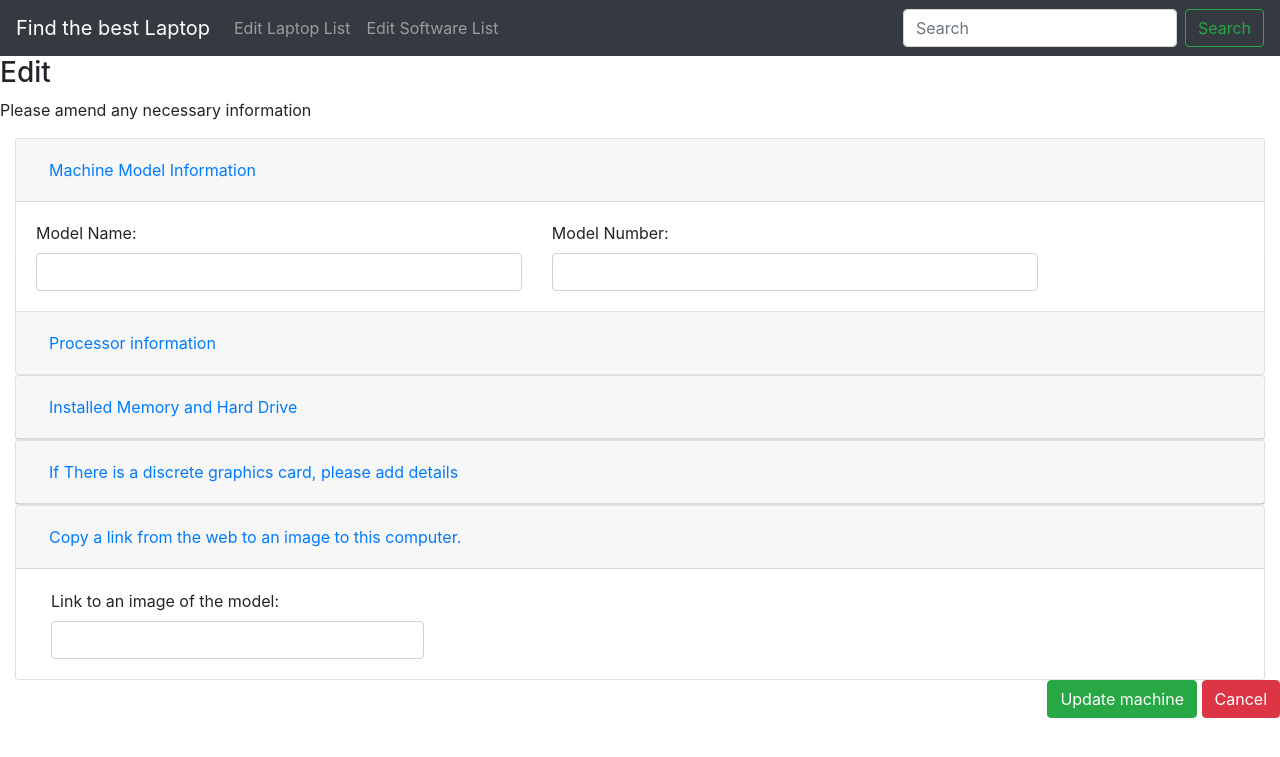
After one commit to Code-Institute-Submissions/requestMachine, a Flask app: template templates/updatelaptop.html in a window 1280 px wide. The commit adds this page. Shown: the top 757 px of the page. Run offline with Flask 2, Linux system fonts and the light colour scheme; the template is opened without the code that fills it, so the values that code supplies are empty; some libraries are stand-ins or nearby versions.

Commit message:
add editlaptop.html and route to it

```diff
--- a/app.py
+++ b/app.py
@@ -64,6 +64,28 @@ def insert_software():
     return redirect(url_for('get_softwares'))
 
 
+@app.route('/edit_laptop/<laptop_id>')
+def edit_laptop(laptop_id):
+    return render_template('updatelaptop.html', laptop_id)
+
+@app.route('/update_laptop/<laptop_id>', methods=["POST"])
+def update_laptop(laptop_id):
+    laptop_upd =  mongo.db.laptops.find_one({"_id": ObjectId(laptop_id)})
+    laptop_upd.update( {'_id': ObjectId(laptop_id)},
+    {
+        'model_name':request.form.get('model_number'),
+        'model_number':request.form.get('model_number'),
+        'proc_gen': request.form.get('proc_gen'),
+        'proc_cores': request.form.get('proc_cores'),
+        'proc_max':request.form.get('proc_max'),
+        'ram_size':request.form.get('ram_size'),
+        'hard_drive':request.form.get('hard_drive'),
+        'gpu_ram':request.form.get('gpu_ram'),
+        'img_source':request.form.get('img_source')
+    })
+    return redirect(url_for('edit_laptops'))
+
+
 if __name__ == '__main__':
     app.run(host=os.environ.get('IP', '0.0.0.0'),
             port=int(os.environ.get('PORT', '5000')),
--- a/templates/editlaptops.html
+++ b/templates/editlaptops.html
@@ -23,7 +23,7 @@
       </div>
       <div class="card-body">
         <div class="col-3 col-md-1 col-lg-1">
-            <button type="submit" class="btn btn-success" name="action" >Edit</button>
+            <button type="button" class="btn btn-warning" href="{{ url_for('edit_laptop', laptop_id=laptop._id)  }}">Edit</button>
         </div>
       </div>
 
--- /dev/null
+++ b/templates/updatelaptop.html
@@ -0,0 +1,143 @@
+{% extends 'base.html'%}
+
+{% block content %}
+<h3>Edit {{laptop.model_name}}</h3>
+<div class="wrapper" id="instructions">
+    <p>Please amend any necessary information</p>
+</div>
+<div class="container-fluid">
+    <form class="needs-validation" action="{{ url_for('update_laptop', laptop_id=laptop._id) }}" method="POST">
+        <div class="accordion" id="accordionExample">
+            <div class="card">
+                <div class="card-header" id="headingOne">
+                    <h5 class="mb-0">
+                        <button class="btn btn-link" type="button" data-toggle="collapse" data-target="#collapseOne"
+                            aria-expanded="true" aria-controls="collapseOne">
+                            Machine Model Information
+                        </button>
+                    </h5>
+                </div>
+
+                <div id="collapseOne" class="collapse show" aria-labelledby="headingOne"
+                    data-parent="#accordionExample">
+                    <div class="card-body">
+                        <div class="row">
+                            <div class="col-sm-12 col-md-6 col-lg-5">
+                                <label for="model_name">Model Name:</label>
+                                <input class="form-control" type="text" value="{{laptop.model_name}}" name="model_name" required>
+                            </div>
+                            <div class="col-sm-12 col-md-6 col-lg-5">
+                                <label for="model_number">Model Number:</label>
+                                <input class="form-control" type="text" value="{{laptop.model_number}}" name="model_number" required>
+                            </div>
+                        </div>
+                    </div>
+                </div>
+            </div>
+            <div class="card">
+                <div class="card-header" id="headingTwo">
+                    <h5 class="mb-0">
+                        <button class="btn btn-link collapsed" type="button" data-toggle="collapse"
+                            data-target="#collapseTwo" aria-expanded="false" aria-controls="collapseTwo">
+                            Processor information
+                        </button>
+                    </h5>
+                </div>
+                <div id="collapseTwo" class="collapse" aria-labelledby="headingTwo" data-parent="#accordionExample">
+                    <div class="card-body">
+                            <div class="col-12 col-md-2 col-lg-2">
+                                <label for="proc_gen">Generation:</label>
+                                <input class="form-control" type="number" value="{{laptop.proc_gen}}" name="proc_gen" required>
+                            </div>
+
+                            <div class="col-12 col-md-2 col-lg-2">
+                                <label for="proc_cores">Processor cores:</label>
+                                <input class="form-control" type="number" value="{{laptop.proc_cores}}" name="proc_cores" required>
+                            </div>
+
+                            <div class="col-12 col-md-2 col-lg-2">
+                                <label for="proc_max">Max frequency:</label>
+                                <input class="form-control" type="number" step="0.1" value="{{laptop.proc_max}}" name="proc_max" required>
+                            </div>
+                        </div>
+                    </div>
+                </div>
+            </div>
+            <div class="card">
+                <div class="card-header" id="headingThree">
+                    <h5 class="mb-0">
+                        <button class="btn btn-link collapsed" type="button" data-toggle="collapse"
+                            data-target="#collapseThree" aria-expanded="false" aria-controls="collapseThree">
+                            Installed Memory and Hard Drive
+                        </button>
+                    </h5>
+                </div>
+                <div id="collapseThree" class="collapse" aria-labelledby="headingThree" data-parent="#accordionExample">
+                    <div class="card-body">
+                        <div class="row">
+                            <div class="col-12 col-md-6 col-lg-4">
+                                <label for="ram_size">Installed memory size:</label>
+                                <input class="form-control" type="number" value="{{laptop.ram_size}}"
+                                    name="ram_size" required>
+                            </div>
+                            <div class="col-12 col-md-6 col-lg-4">
+                                <label for="hard_drive">Hard Drive</label>
+                                <input class="form-control" type="number" value="{{laptop.hard_drive}}" name="hard_drive" required>
+                            </div>
+                        </div>
+                    </div>
+                </div>
+            </div>
+            <div class="card">
+                <div class="card-header" id="headingFour">
+                    <h5 class="mb-0">
+                        <button class="btn btn-link collapsed" type="button" data-toggle="collapse"
+                            data-target="#collapseFour" aria-expanded="false" aria-controls="collapseFour">
+                            If There is a discrete graphics card, please add details
+                        </button>
+                    </h5>
+                </div>
+                <div id="collapseFour" class="collapse" aria-labelledby="headingFour" data-parent="#accordionExample">
+                    <div class="card-body">
+                        <div class="row">
+                            <div class="col-sm-12 col-md-6 col-lg-2">
+                                <label for="gpu_ram">Graphics card memory in GB:</label>
+                                <input class="form-control" type="number" step="0.5" value="0"
+                                value="{{laptop.gpu_ram}}" name="gpu_ram">
+                            </div>
+                        </div>
+                    </div>
+                </div>
+            </div>
+            <div class="card">
+                <div class="card-header" id="headingSeven">
+                    <h5 class="mb-0">
+                        <button class="btn btn-link" type="button" data-toggle="collapse" data-target="#collapseSeven"
+                            aria-expanded="true" aria-controls="collapseSeven">
+                            Copy a link from the web to an image to this computer.
+                        </button>
+                    </h5>
+                </div>
+
+                <div id="collapseSeven" class="collapse show" aria-labelledby="headingSeven"
+                    data-parent="#accordionExample">
+                    <div class="card-body">
+                        <div class="col-12 col-md-6 col-lg-4">
+                            <label for="vga_model">Link to an image of the model:</label>
+                            <input class="form-control" type="text" value="{{laptop.img_source}}"
+                                name="img_source" required>
+                        </div>
+                    </div>
+                </div>
+            </div>
+        </div>
+</div>
+<div class="Submit-btns" style="float: right;">
+    <button type="submit" class="btn btn-success" name="action">Update machine</button>
+    <button type="button" class="btn btn-danger" href="{{ url_for('edit_laptops') }}">Cancel</button>
+</div>
+
+</form>
+</div>
+
+{% endblock %}
```
